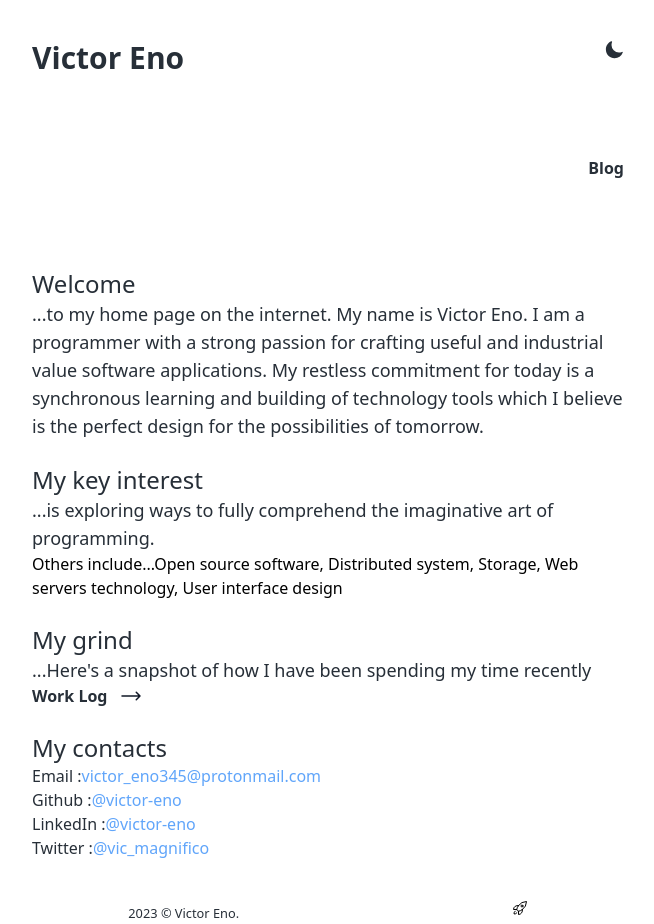
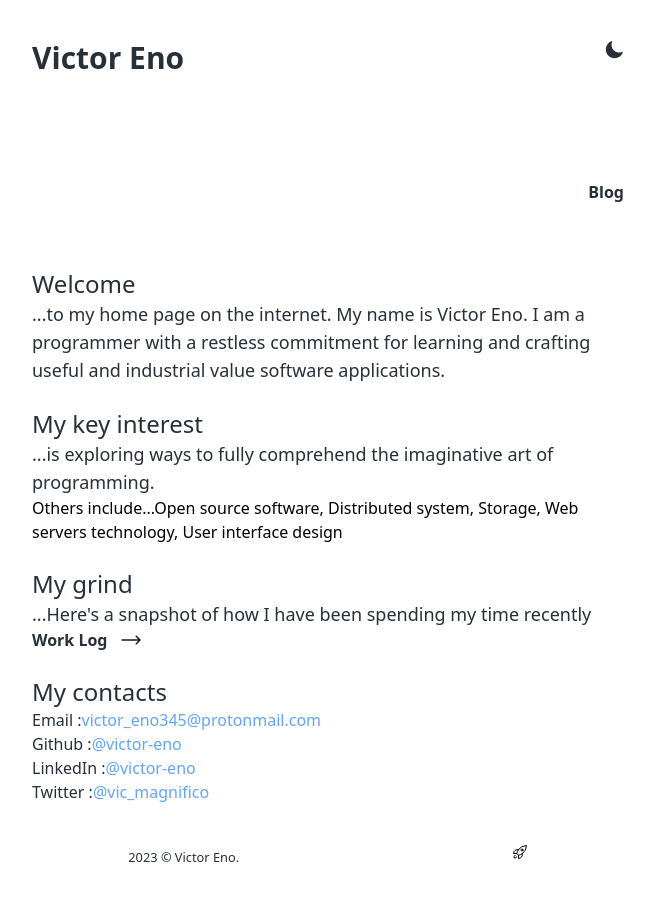
Before and after one commit to victor-eno/vicjournals, a Next.js app: page / in a window 1280 px wide. Shown: the whole page, without its empty margins (312-966 px from the left). After the commit the page ends 868 px from the top, so only its background shows below. Built offline with nearby package versions, Linux system fonts and the light colour scheme.

Commit message:
about me update

```diff
--- a/pages/index.js
+++ b/pages/index.js
@@ -33,6 +33,8 @@ import { ArrowLongRightIcon } from "@heroicons/react/24/outline";
 
        </nav>
 
+       <br></br>
+
       <div className="flex justify-between p-10">
       <span></span>
       <div className="order-last">
@@ -47,8 +49,6 @@ import { ArrowLongRightIcon } from "@heroicons/react/24/outline";
       </div>
       <main className="px-10">
 
-
-          <br></br>
           <br></br>
 
           <div>
@@ -56,10 +56,8 @@ import { ArrowLongRightIcon } from "@heroicons/react/24/outline";
           <div>
           <h1 className="text-2xl font-base">Welcome</h1>
              <p>...to my home page on the internet. My name is Victor Eno.
-                I am a programmer
-                with a strong passion for crafting useful and industrial value software applications.
-                My restless commitment for today is a synchronous learning and building of technology
-                tools which I believe is the perfect design for the possibilities of tomorrow.
+                I am a programmer with a restless commitment for learning and crafting useful
+                and industrial value software applications.
             </p>
             <br></br>
             <h1 className="text-2xl font-base">My key interest</h1>
```
